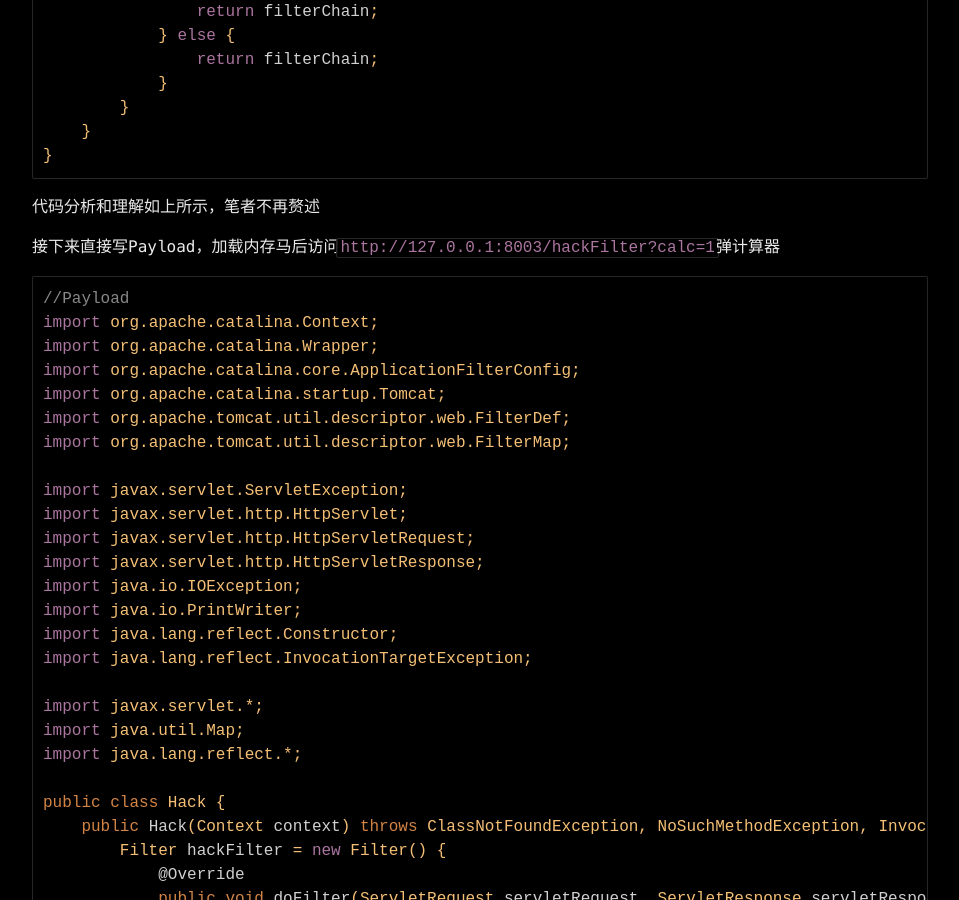
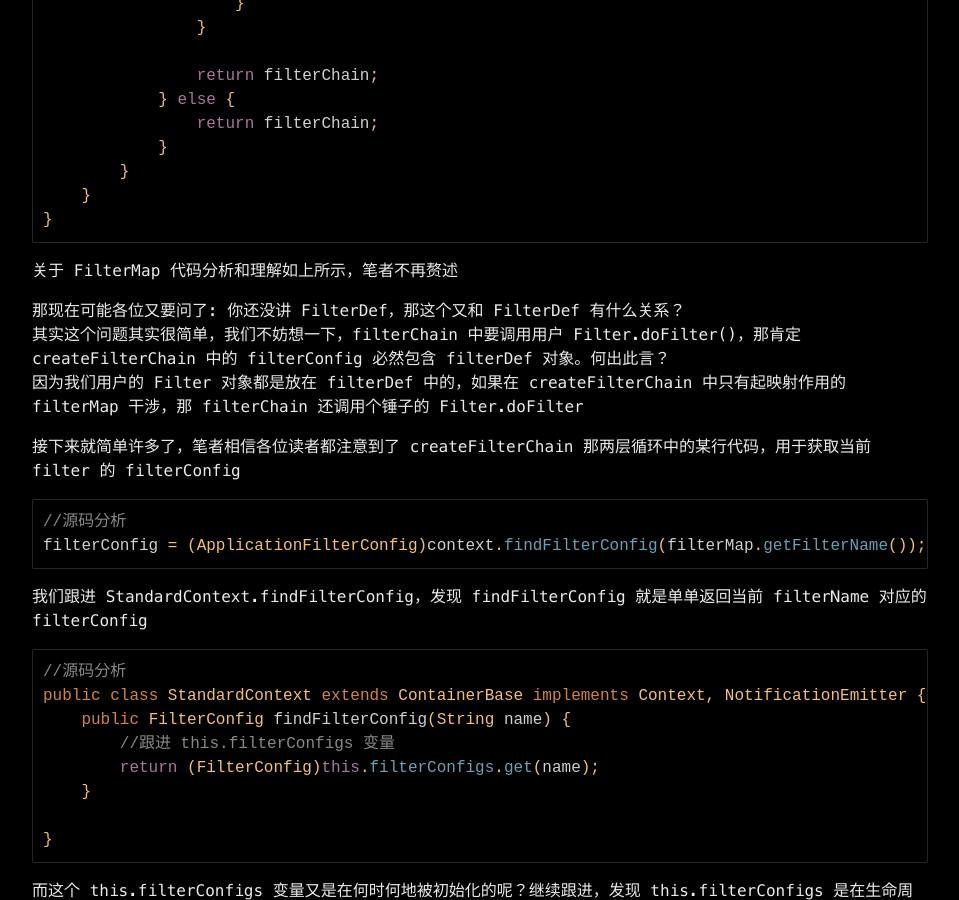
Before and after one commit to Leeyangee/leeyangee.github.io, a Jekyll site: the page built from _posts/2024-05-16-Java内存马教程目录 - 长期更新.md, in a window 1280 px wide and 900 px high, scrolled down 7496 px. Shown: the whole window, without its empty margins (160-1119 px from the left). Built offline with Jekyll 4.4.1, drawn with Linux system fonts in a browser that asks for light colours; some web fonts are replaced; some of the changed text lies outside the part shown.

Commit message:
Update 2024-05-16-Java内存马教程目录 - 长期更新.md

````diff
--- a/_posts/2024-05-16-Java内存马教程目录 - 长期更新.md
+++ b/_posts/2024-05-16-Java内存马教程目录 - 长期更新.md
@@ -195,6 +195,8 @@
     }
 ```
 
+如上所示的 StandardWrapperValve.invoke 中 ApplicationFilterFactory.createFilterChain 函数即返回 filterChain 实例
+
 继续跟进 org.apache.catalina.core.ApplicationFilterFactory.createFilterChain 方法，源码分析如下所示
 
 ```java
@@ -295,7 +297,72 @@
 }
 ```
 
-代码分析和理解如上所示，笔者不再赘述
+关于 FilterMap 代码分析和理解如上所示，笔者不再赘述
+
+那现在可能各位又要问了: 你还没讲 FilterDef，那这个又和 FilterDef 有什么关系？
+其实这个问题其实很简单，我们不妨想一下，filterChain 中要调用用户 Filter.doFilter()，那肯定 createFilterChain 中的 filterConfig 必然包含 filterDef 对象。何出此言？
+因为我们用户的 Filter 对象都是放在 filterDef 中的，如果在 createFilterChain 中只有起映射作用的 filterMap 干涉，那 filterChain 还调用个锤子的 Filter.doFilter
+
+接下来就简单许多了，笔者相信各位读者都注意到了 createFilterChain 那两层循环中的某行代码，用于获取当前 filter 的 filterConfig
+
+```java
+//源码分析
+filterConfig = (ApplicationFilterConfig)context.findFilterConfig(filterMap.getFilterName());
+```
+
+我们跟进 StandardContext.findFilterConfig，发现 findFilterConfig 就是单单返回当前 filterName 对应的 filterConfig
+
+```java
+//源码分析
+public class StandardContext extends ContainerBase implements Context, NotificationEmitter {
+    public FilterConfig findFilterConfig(String name) {
+        //跟进 this.filterConfigs 变量
+        return (FilterConfig)this.filterConfigs.get(name);
+    }
+
+}
+```
+
+而这个 this.filterConfigs 变量又是在何时何地被初始化的呢？继续跟进，发现 this.filterConfigs 是在生命周期方法 filterStart 中被初始化的
+
+```java
+//源码分析
+public class StandardContext extends ContainerBase implements Context, NotificationEmitter {
+
+    public boolean filterStart() {
+        ...[无关紧要的log代码]...
+        //这个ok变量无关紧要，判断是否报错
+        boolean ok = true;
+        synchronized(this.filterConfigs) {
+            this.filterConfigs.clear();
+            //获取一个 filterDefs 迭代器: var3
+            Iterator var3 = this.filterDefs.entrySet().iterator();
+            //逐个迭代 filterDef
+            while(var3.hasNext()) {
+                //获取当前迭代对象
+                Map.Entry<String, FilterDef> entry = (Map.Entry)var3.next();
+                //获取当前迭代对象的 key 即 filterName
+                String name = (String)entry.getKey();
+                ...[无关紧要的log代码]...
+
+                try {
+                    //获取当前迭代对象的 filterDef 并作为参数实例化 filterConfig
+                    ApplicationFilterConfig filterConfig = new ApplicationFilterConfig(this, (FilterDef)entry.getValue());
+                    //将实例化的 filterConfig 放入 this.filterConfigs
+                    this.filterConfigs.put(name, filterConfig);
+                } catch (Throwable var8) {
+                    ...[错误处理代码]...
+                    ok = false;
+                }
+            }
+
+            return ok;
+        }
+    }
+}
+```
+那么现在我们就清楚了
+至此，关于 Filter 流程分析已结束，笔者不再过多赘述
 
 接下来直接写Payload，加载内存马后访问`http://127.0.0.1:8003/hackFilter?calc=1`弹计算器
 
@@ -520,7 +587,7 @@
     }
 }
 ```
-
+因此可得知，这个 Wrapper 入口点 start 是 StandardConext 生命周期中被调用的
 至此，对于 addChild 的分析路径暂时告一段落，在后续笔者再更新其他内容
 
 回归正题，在 StandardContext.addChild(Wrapper) 后，直接如下所示调用 StandardContext.addServletMappingDecoded 进行Mapping注册
````
